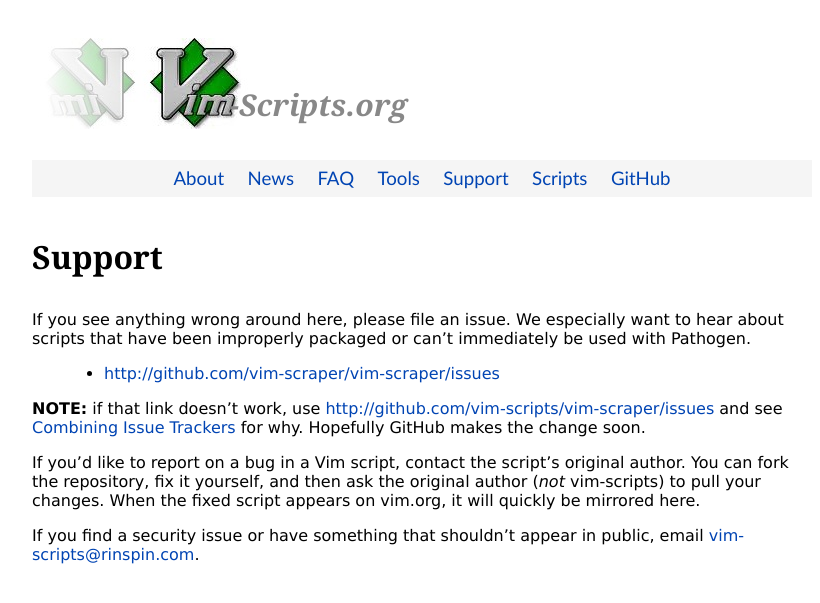
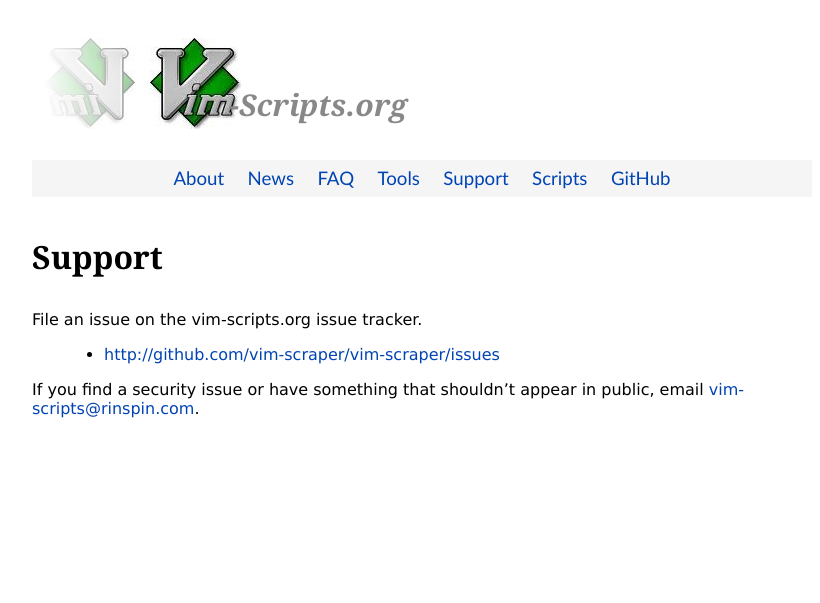
Before and after one commit to vim-scraper/vim-scraper.github.com, a Jekyll site: the page built from vim/support.markdown, in a window 1280 px wide. Shown: the top 603 px of the page, without its empty margins (218-1038 px from the left). Built offline with Jekyll 4.4.1, drawn with Linux system fonts in a browser that asks for light colours; Markdown is read by kramdown in place of the engine named in the settings.

Commit message:
Trim support page now that vim-scraper repo is moved

```diff
--- a/vim/support.markdown
+++ b/vim/support.markdown
@@ -3,20 +3,9 @@
 title: Support
 ---
 
-If you see anything wrong around here, please file an issue.
-We especially want to hear about scripts that have been improperly packaged
-or can't immediately be used with Pathogen.
+File an issue on the vim-scripts.org issue tracker.
 
 * <http://github.com/vim-scraper/vim-scraper/issues>
-
-**NOTE:** if that link doesn't work, use <http://github.com/vim-scripts/vim-scraper/issues>
-and see [Combining Issue Trackers](/news/2011/03/21/issues-are-moving.html) for why.
-Hopefully GitHub makes the change soon.
-
-If you'd like to report on a bug in a Vim script, contact the script's original
-author.  You can fork the repository, fix it yourself, and then ask the
-original author (_not_ vim-scripts) to pull your changes.  When the fixed
-script appears on vim.org, it will quickly be mirrored here.
 
 If you find a security issue or have something that shouldn't appear
 in public, email
```
